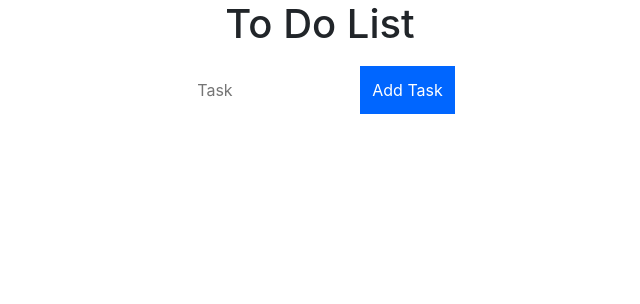
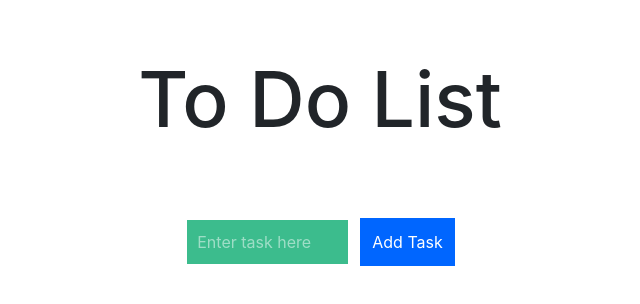
Before and after one commit to maoli131/Todo, a React (Create React App) app: page / in a window 1280 px wide. Shown: the top 304 px of the page, without its empty margins (320-960 px from the left). Built offline with nearby package versions, Linux system fonts and the light colour scheme.

Commit message:
added quick todo input stype and list styles

```diff
--- a/src/App.js
+++ b/src/App.js
@@ -2,8 +2,6 @@ import React, { Component } from 'react';
 //import logo from './logo.svg';
 import './App.css';
 import TodoList from './TodoList';
-import TodoItems from './TodoItems'
-
 class App extends Component {
 
     constructor() {
@@ -53,14 +51,12 @@ class App extends Component {
     render() {
         return (
             <div className="App">
-                <h1>To Do List</h1>
+                <h1 id="title">To Do List</h1>
                 <TodoList
                     addItem={this.addItem}
                     inputElement={this.inputElement}
                     handleInput={this.handleInput}
                     currentItem={this.state.currentItem}
-                />
-                <TodoItems
                     entries={this.state.items}
                     deleteItem={this.deleteItem}
                 />
--- a/src/TodoList.js
+++ b/src/TodoList.js
@@ -1,4 +1,5 @@
 import React, { Component } from 'react'
+import TodoItems from './TodoItems';
 //import { Button } from 'react-bootstrap';
 
 class TodoList extends Component {
@@ -11,10 +12,10 @@ class TodoList extends Component {
     render() {
         return (
             <div className="todoListMain">
-                <div className="header">
+                <div className="enterTask">
                     <form onSubmit={this.props.addItem}>
                         <input
-                            placeholder="Task"
+                            placeholder="Enter task here"
                             ref={this.props.inputElement}
                             value={this.props.currentItem.text}
                             onChange={this.props.handleInput}
@@ -22,6 +23,10 @@ class TodoList extends Component {
                         <button type="submit"> Add Task </button>
                     </form>
                 </div>
+                <TodoItems
+                    entries={this.props.entries}
+                    deleteItem={this.props.deleteItem}
+                />
             </div>
         )
     }
--- a/src/index.css
+++ b/src/index.css
@@ -14,14 +14,28 @@ body {
   flex-direction: column-reverse;
 }
 
-.todoListMain .header input {
+#title {
+  line-height: 200px;
+  height: 200px;
+  text-align: center;
+  font-size: 6vw;
+}
+
+.todoListMain .enterTask input {
   padding: 10px;
   font-size: 16px;
+  background-color: #3CBC8D;
+  color: white;
   border: 2px solid #FFF;
   width: 165px;
 }
 
-.todoListMain .header button {
+.todoListMain .enterTask input::placeholder {
+  color: white;
+  opacity: 0.5;
+}
+
+.todoListMain .enterTask button {
   padding: 10px;
   font-size: 16px;
   margin: 10px;
@@ -31,7 +45,7 @@ body {
   border: 2px solid #0066FF;
 }
 
-.todoListMain .header button:hover {
+.todoListMain .enterTask button:hover {
   background-color: #003399;
   border: 2px solid #003399;
   cursor: pointer;
@@ -45,7 +59,6 @@ body {
 }
 
 .todoListMain .theList li {
-  color: #333;
   background-color: rgba(255, 255, 255, .5);
   padding: 15px;
   margin-bottom: 15px;
@@ -76,6 +89,8 @@ ul.theList {
   cursor: pointer;
 }
 
+
+
 code {
   font-family: source-code-pro, Menlo, Monaco, Consolas, "Courier New",
     monospace;
```
